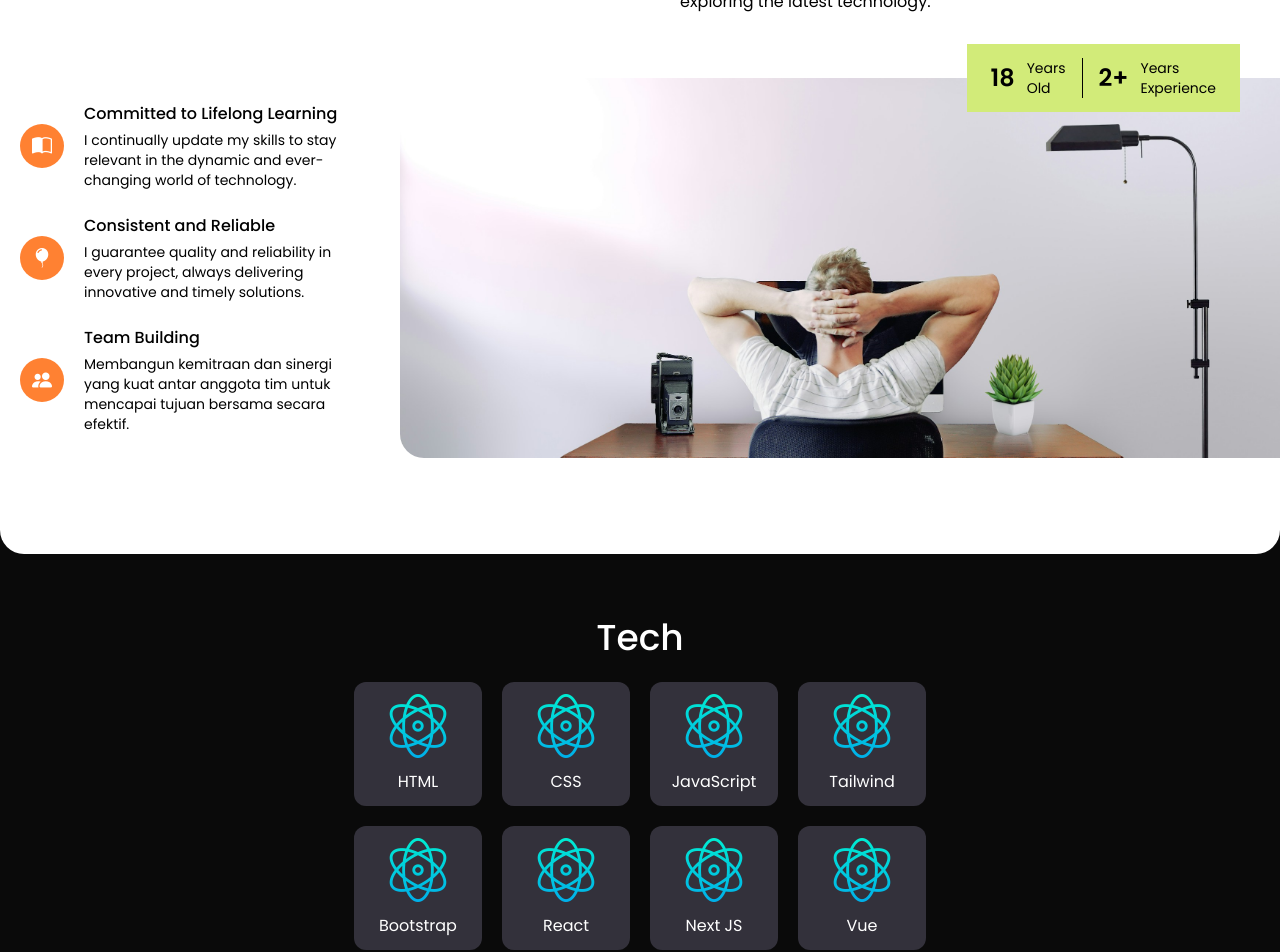
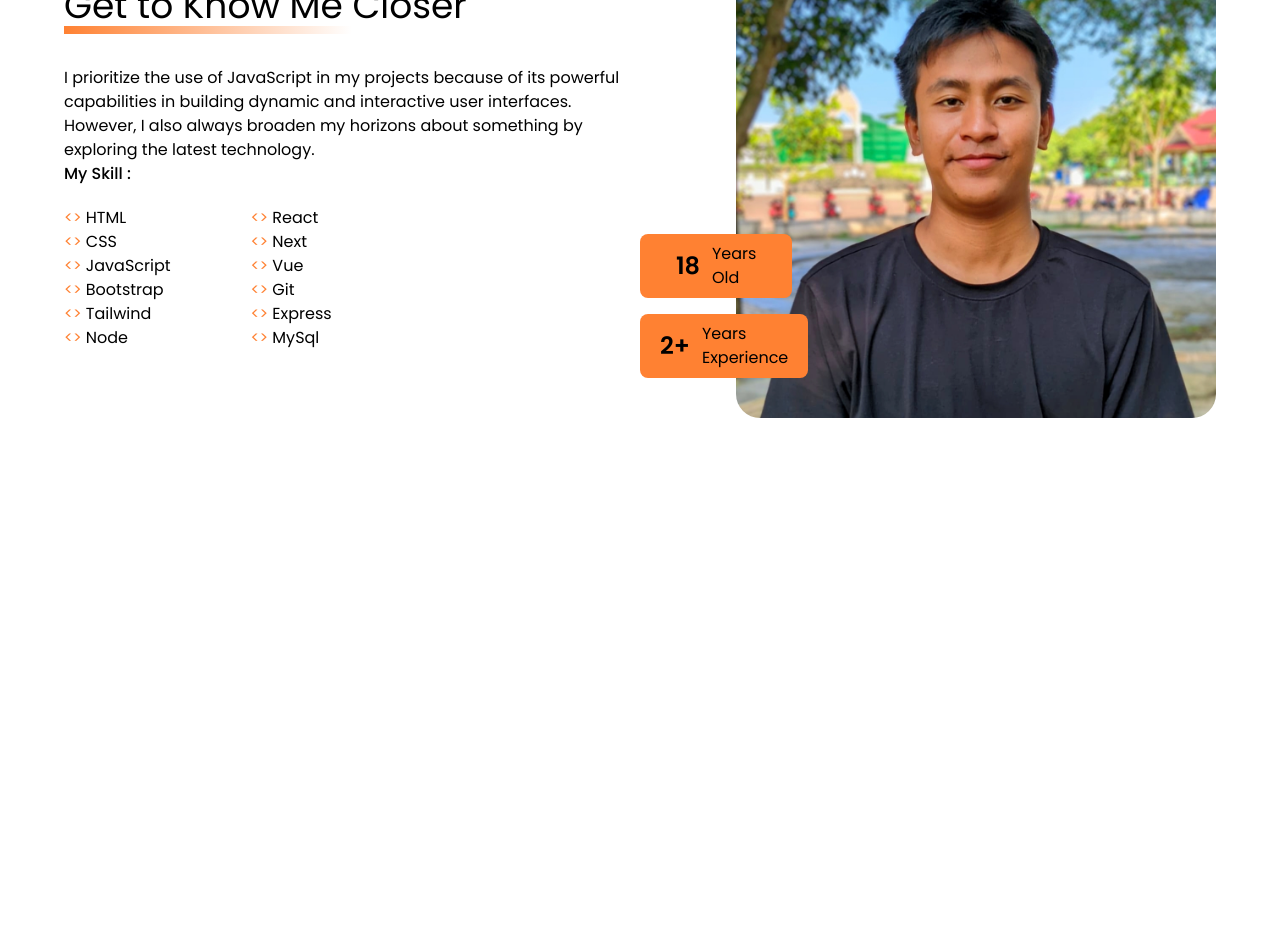
Before and after one commit to BagasKuning/portfolio, a React (Create React App) app: page / in a window 1280 px wide. Shown: the part 1440-2392 px from the top of the page. Built offline with nearby package versions, Linux system fonts and the light colour scheme.

Commit message:
change about design

```diff
--- a/src/App.js
+++ b/src/App.js
@@ -1,16 +1,14 @@
 import './App.css';
 import Hero from './components/Hero';
+import Motto from './components/Motto';
 import About from './components/About';
-import Skill from './components/Skill';
-import Tech from './components/Tech';
 
 function App() {
   return (
     <div className="App max-w-[1500px] mx-auto">
         <Hero/>
+        <Motto/>
         <About/>
-        <Skill/>
-        <Tech/>
 
         <div className='h-[500px]'/>
     </div>
--- a/src/components/About.jsx
+++ b/src/components/About.jsx
@@ -1,38 +1,71 @@
-import { useState, useEffect, useRef } from 'react';
+import me from '../img/me.jpg'
 
-const About = () => {
-  const [scrollProgress, setScrollProgress] = useState(0);
-  const aboutRef = useRef(null);
-
-  useEffect(() => {
-    const handleScroll = () => {
-      const aboutElement = aboutRef.current;
-      const windowHeight = window.innerHeight;
-      const elementTop = aboutElement.getBoundingClientRect().top + 300;
-      const elementHeight = aboutElement.offsetHeight;
-
-      if (elementTop < windowHeight && elementTop + elementHeight > 0) {
-        const progress = (windowHeight - elementTop) / elementHeight;
-        setScrollProgress(progress);
-      }
-    };
-
-    window.addEventListener('scroll', handleScroll);
-
-    return () => {
-      window.removeEventListener('scroll', handleScroll);
-    };
-  }, []);
+export default function Skill() {
+  const skill = [
+    'HTML',
+    "CSS",
+    "JavaScript",
+    "Bootstrap",
+    "Tailwind",
+    "Node",
+    "React",
+    "Next",
+    "Vue",
+    "Git",
+    "Express",
+    "MySql",
+  ]
 
   return (
-    <div className="md:px-6 px-3 py-24 relative bg-black text-white" ref={aboutRef}>
-      <p className="md:text-6xl sm:text-5xl text-4xl text-justify relative">
-        <span className="about-text" style={{ WebkitTextFillColor: 'transparent', WebkitBackgroundClip: 'text', backgroundImage: `linear-gradient(to bottom, white ${scrollProgress * 100}%, transparent ${scrollProgress * 100}%)` }}>
-            Dedicated to crafting visually stunning and user-centric web experiences. With a keen eye for design and a commitment to seamless functionality, I transform ideas into engaging digital realities that captivate and delight users.
-        </span>
-      </p>
+    <div className='bg-black'>
+      <div id='about' className=" bg-white rounded-t-3xl lg:px-16 px-6 py-24">
+        <div className='flex md:flex-row flex-col'>
+          <div className='flex-1 flex flex-col justify-center gap-5'>
+            <h1 className='text-4xl mb-5 after:absolute relative after:w-1/2 after:h-2 after:bg-gradient-to-r after:from-orange after:to-white after:left-0 after:bottom-0 after:translate-y-2'>Get to Know Me Closer</h1>
+            <p>
+              I prioritize the use of JavaScript in my projects because of its powerful capabilities in building dynamic and interactive user interfaces. However, I also always broaden my horizons about something by exploring the latest technology.
+              <br />
+              <span className=' font-medium'>
+                My Skill :
+              </span>
+            </p>
+            <div className='flex gap-20'>
+              <ul>
+                {skill.slice(0, 6).map(item => (
+                  <li><span className='text-orange'>{'<>'}</span> {item}</li>
+                ))}
+              </ul>
+              <ul>
+                {skill.slice(6).map(item => (
+                  <li><span className='text-orange'>{'<>'}</span> {item}</li>
+                ))}
+              </ul>
+            </div>
+
+          </div>
+
+          <div className='flex-1 relative md:mt-0 mt-14'>
+            <img src={me} alt="" className='md:h-[500px] h-[380px] md:w-10/12 w-full float-right object-cover rounded-3xl' />
+
+            <div className='absolute whitespace-nowrap md:bottom-10 bottom-0 md:left-0 left-1/2 md:translate-x-0 -translate-x-1/2 md:translate-y-0 translate-y-1/2'>
+              <div className='md:flex inline-flex bg-orange items-center justify-center py-2 px-5 rounded-lg md:mb-4 mb-0 mr-4'>
+                <span className='text-2xl font-semibold mr-3'>
+                  {new Date().getFullYear() - 2006}
+                </span>
+                Years <br /> Old
+              </div>
+
+              <div className='md:flex inline-flex bg-orange items-center justify-center py-2 px-5 rounded-lg'>
+                <span className='text-2xl font-semibold mr-3'>
+                  {new Date().getFullYear() - 2022}+
+                </span>
+                Years <br /> Experience
+              </div>
+            </div>
+
+          </div>
+        </div>
+      </div>
     </div>
-  );
-};
-
-export default About;
+  )
+}
--- /dev/null
+++ b/src/components/Motto.jsx
@@ -0,0 +1,38 @@
+import { useState, useEffect, useRef } from 'react';
+
+const About = () => {
+  const [scrollProgress, setScrollProgress] = useState(0);
+  const aboutRef = useRef(null);
+
+  useEffect(() => {
+    const handleScroll = () => {
+      const aboutElement = aboutRef.current;
+      const windowHeight = window.innerHeight;
+      const elementTop = aboutElement.getBoundingClientRect().top + 200;
+      const elementHeight = aboutElement.offsetHeight;
+
+      if (elementTop < windowHeight && elementTop + elementHeight > 0) {
+        const progress = (windowHeight - elementTop) / elementHeight;
+        setScrollProgress(progress);
+      }
+    };
+
+    window.addEventListener('scroll', handleScroll);
+
+    return () => {
+      window.removeEventListener('scroll', handleScroll);
+    };
+  }, []);
+
+  return (
+    <div className="md:px-6 px-3 py-24 relative bg-black text-white" ref={aboutRef}>
+      <p className="md:text-6xl sm:text-5xl text-4xl text-justify relative">
+        <span className="about-text" style={{ WebkitTextFillColor: 'transparent', WebkitBackgroundClip: 'text', backgroundImage: `linear-gradient(to bottom, white ${scrollProgress * 100}%, transparent ${scrollProgress * 100}%)` }}>
+            Dedicated to crafting visually stunning and user-centric web experiences. With a keen eye for design and a commitment to seamless functionality, I transform ideas into engaging digital realities that captivate and delight users.
+        </span>
+      </p>
+    </div>
+  );
+};
+
+export default About;
--- a/src/components/Skill.jsx
+++ /dev/null
@@ -1,74 +0,0 @@
-import bg from '../img/skill-bg.jpg'
-
-export default function Skill() {
-  return (
-    <div className='bg-black'>
-      <div className="px-5 bg-white rounded-3xl py-24">
-        <div className="flex sm:flex-row flex-col sm:gap-20 gap-5">
-          <h1 className="flex-1 text-4xl font-medium">
-            My Skills and Work Approach
-          </h1>
-          <p className="flex-1">
-            I prioritize the use of JavaScript in my projects because of its powerful capabilities in building dynamic and interactive user interfaces. However, I also always broaden my horizons about something by exploring the latest technology.
-          </p>
-        </div>
-
-        <div className="flex md:flex-row flex-col-reverse mt-16">
-
-          <ul className="md:w-[500px] w-full md:pr-5 pr-0">
-            <li className="my-6 flex items-center relative">
-              <i className="bi bi-book-half text-xl mr-5 px-3 py-2 bg-orange text-white rounded-full" />
-              <div>
-                <h2 className="mb-1 font-medium">Committed to Lifelong Learning</h2>
-                <p className="text-sm">
-                  I continually update my skills to stay relevant in the dynamic and ever-changing world of technology.
-                </p>
-              </div>
-            </li>
-
-            <li className="my-6 flex items-center relative">
-              <i className="bi bi-balloon-fill text-xl mr-5 px-3 py-2 bg-orange text-white rounded-full" />
-              <div>
-                <h2 className="mb-1 font-medium">Consistent and Reliable</h2>
-                <p className="text-sm">
-                  I guarantee quality and reliability in every project, always delivering innovative and timely solutions.
-                </p>
-              </div>
-            </li>
-
-            <li className="my-6 flex items-center">
-              <i className="bi bi-people-fill text-xl mr-5 px-3 py-2 bg-orange text-white rounded-full" />
-              <div>
-                <h2 className="mb-1 font-medium">Team Building</h2>
-                <p className="text-sm">
-                  Membangun kemitraan dan sinergi yang kuat antar anggota tim untuk mencapai tujuan bersama secara efektif.
-                </p>
-              </div>
-            </li>
-
-          </ul>
-
-          <div className="md:mb-0 mb-10 w-full md:translate-x-5 translate-x-0 md:h-auto h-[300px] md:rounded-l-3xl rounded-l-none bg-cover bg-center" style={{ backgroundImage: `url('${bg}')` }}>
-
-            <div className=' whitespace-nowrap py-[14px] px-6 bg-[#d2eb79] absolute right-10 -translate-y-1/2 text-sm'>
-
-              <div className='inline-flex items-center pr-4 border-r'>
-                <span className='text-2xl font-semibold mr-3'>
-                {new Date().getFullYear() - 2006}
-                </span>
-                Years <br/> Old
-              </div>
-              <div className='inline-flex items-center pl-4'>
-                <span className='text-2xl font-semibold mr-3'>
-                  {new Date().getFullYear() - 2022}+
-                </span>
-                Years <br/> Experience
-              </div>
-
-            </div>
-          </div>
-        </div>
-      </div>
-    </div>
-  )
-}
--- a/src/components/Tech.jsx
+++ /dev/null
@@ -1,73 +0,0 @@
-import reactLogo from '../img/icon/react.png'
-
-export default function Tech() {
-    const tech = [
-        {
-            name: 'HTML',
-            logo: reactLogo,
-        },
-        {
-            name: 'CSS',
-            logo: reactLogo,
-        },
-        {
-            name: 'JavaScript',
-            logo: reactLogo,
-        },
-        {
-            name: 'Tailwind',
-            logo: reactLogo,
-        },
-        {
-            name: 'Bootstrap',
-            logo: reactLogo,
-        },
-        {
-            name: 'React',
-            logo: reactLogo,
-        },
-        {
-            name: 'Next JS',
-            logo: reactLogo,
-        },
-        {
-            name: 'Vue',
-            logo: reactLogo,
-        },
-        {
-            name: 'Git',
-            logo: reactLogo,
-        },
-        {
-            name: 'Node Js',
-            logo: reactLogo,
-        },
-        {
-            name: 'Express',
-            logo: reactLogo,
-        },
-        {
-            name: 'MySql',
-            logo: reactLogo,
-        },
-    ]
-  return (
-    <div className="bg-black text-white py-16">
-        <h1 className=' text-center text-4xl font-medium mb-6'>Tech</h1>
-        <div className='flex flex-wrap justify-center max-w-[600px] mx-auto gap-3 sm:gap-5 pb-6'>
-            {
-                tech.map(item => (
-                    <div className=' w-32 pb-3 bg-gray rounded-xl'>
-                        <img
-                            src={item.logo}
-                            alt=""
-                            className='w-1/2 py-3 mx-auto'
-                        />
-                        <p className=' text-center'>{item.name}</p>
-                    </div>
-                ))
-            }
-        </div>
-    </div>
-  )
-}
```
Also changed, not shown: src/img/icon/react.png (deleted), 1 other file (tests, documents, lock files or other folders).
